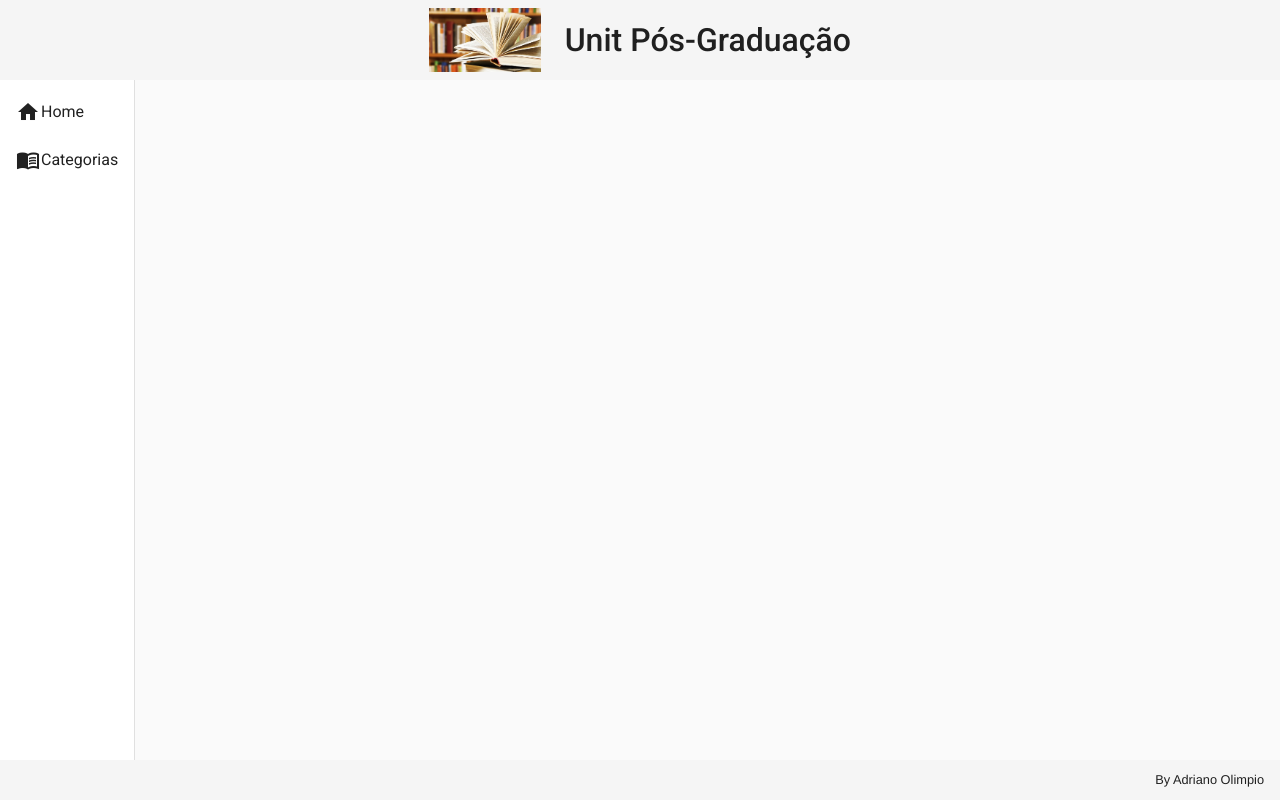
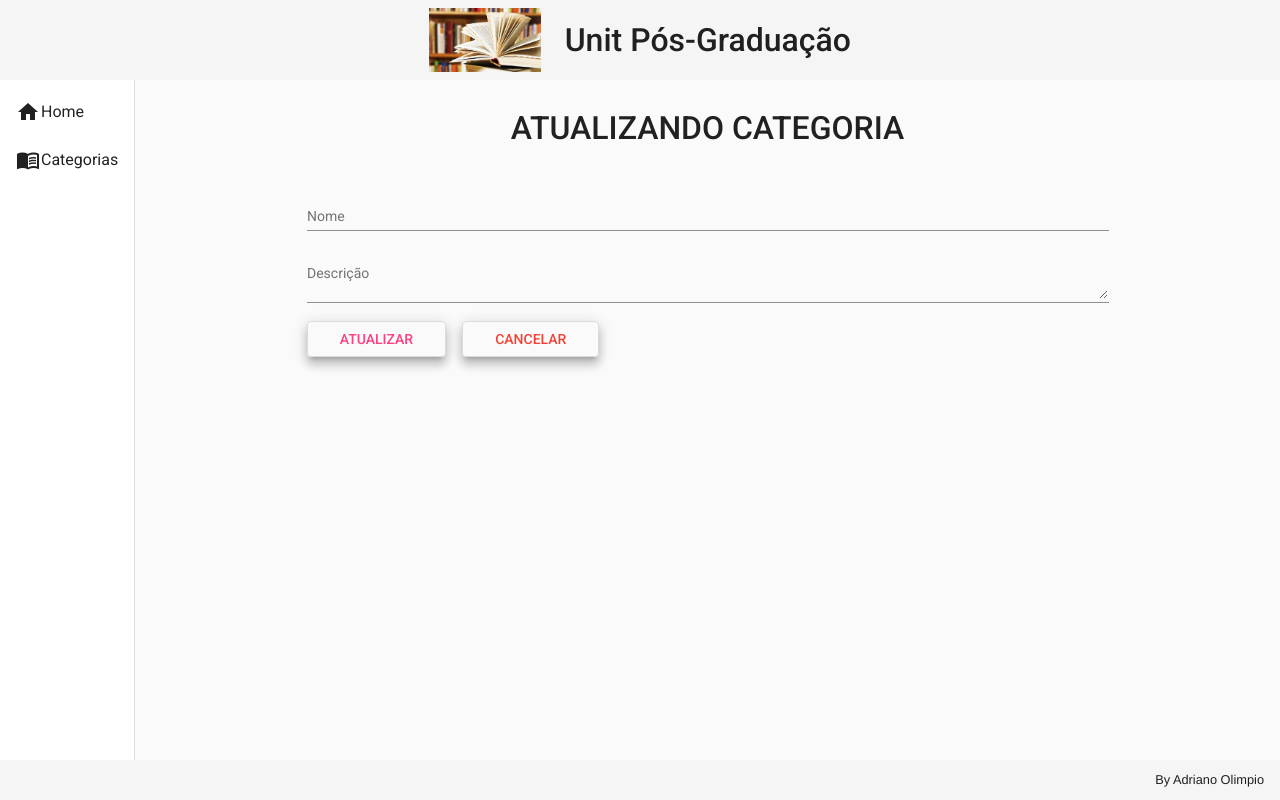
Before and after one commit to adriano-devPOO/recunit-front, an Angular app: page /categorias/update/1 in a window 1280 px wide. Before the commit this address led to /. Built offline with nearby package versions, Linux system fonts and the light colour scheme; no server answers.

Commit message:
Implementação update da categoria

```diff
--- a/src/app/app-routing.module.ts
+++ b/src/app/app-routing.module.ts
@@ -3,6 +3,7 @@
 import { CategoriaCreateComponent } from './components/views/categoria/categoria-create/categoria-create.component';
 import { CategoriaDeleteComponent } from './components/views/categoria/categoria-delete/categoria-delete.component';
 import { CategoriaReadComponent } from './components/views/categoria/categoria-read/categoria-read.component';
+import { CategoriaUpdateComponent } from './components/views/categoria/categoria-update/categoria-update.component';
 import { HomeComponent } from './components/views/home/home.component';
 
 const routes: Routes = [
@@ -21,6 +22,10 @@
   {
     path: 'categorias/delete/:id',
     component: CategoriaDeleteComponent
+  },
+  {
+    path: 'categorias/update/:id',
+    component: CategoriaUpdateComponent
   }
 ];
 
--- a/src/app/app.module.ts
+++ b/src/app/app.module.ts
@@ -22,6 +22,7 @@
 import {MatFormFieldModule} from '@angular/material/form-field';
 import {MatSnackBarModule} from '@angular/material/snack-bar';
 import { CategoriaDeleteComponent } from './components/views/categoria/categoria-delete/categoria-delete.component';
+import { CategoriaUpdateComponent } from './components/views/categoria/categoria-update/categoria-update.component';
 
 @NgModule({
   declarations: [
@@ -32,7 +33,8 @@
     HomeComponent,
     CategoriaReadComponent,
     CategoriaCreateComponent,
-    CategoriaDeleteComponent
+    CategoriaDeleteComponent,
+    CategoriaUpdateComponent
   ],
   imports: [
     BrowserModule,
--- a/src/app/components/views/categoria/categoria-read/categoria-read.component.html
+++ b/src/app/components/views/categoria/categoria-read/categoria-read.component.html
@@ -40,7 +40,7 @@
         <ng-container matColumnDef="acoes">
           <th class="mat-header" mat-header-cell *matHeaderCellDef> AÇÕES </th>
           <td mat-cell *matCellDef="let row">
-            <a class="edit" href="#">
+            <a class="edit" routerLink="update/{{row.id}}">
               <i class="material-icons">edit</i>
             </a>
             <a class="delete" routerLink="delete/{{row.id}}">
--- /dev/null
+++ b/src/app/components/views/categoria/categoria-update/categoria-update.component.css
@@ -0,0 +1,26 @@
+form{
+    text-align: center;
+    width: 70%;
+    margin: 2rem auto 0 auto;
+}
+
+h1{
+    font-size: 2rem;
+    font-weight: 500;
+    margin-bottom: 3rem;
+}
+
+.form{
+    width: 100%;
+}
+
+.buttons{
+    width: 100%;
+    text-align: start;
+}
+
+button{
+    margin-right: 1rem;
+    padding-right: 2rem;
+    padding-left: 2rem;
+}
--- /dev/null
+++ b/src/app/components/views/categoria/categoria-update/categoria-update.component.html
@@ -0,0 +1,18 @@
+<form>
+    <h1>ATUALIZANDO CATEGORIA</h1>
+
+    <mat-form-field class="form">
+        <mat-label>Nome</mat-label>
+        <input matInput [(ngModel)]="categoria.nome" type="text" name="nome" placeholder="Ex. Computação">
+    </mat-form-field>
+    <mat-form-field class="form">
+        <mat-label>Descrição</mat-label>
+        <textarea matInput [(ngModel)]="categoria.descricao" type="text" name="descricao" placeholder="Ex. Livro de computação"></textarea>
+    </mat-form-field>
+
+    <div class="buttons">
+        <button  (click)="update()" class="mat-elevation-z8" mat-stroked-button color="accent">ATUALIZAR</button>
+        <button  (click)="cancel()" class="mat-elevation-z8" mat-stroked-button color="warn">CANCELAR</button>
+    </div>
+
+</form>
--- /dev/null
+++ b/src/app/components/views/categoria/categoria-update/categoria-update.component.ts
@@ -0,0 +1,51 @@
+import { Component, OnInit } from '@angular/core';
+import { ActivatedRoute, Router } from '@angular/router';
+import { Categoria } from '../categoria.model';
+import { CategoriaService } from '../categoria.service';
+
+@Component({
+  selector: 'app-categoria-update',
+  templateUrl: './categoria-update.component.html',
+  styleUrls: ['./categoria-update.component.css']
+})
+export class CategoriaUpdateComponent implements OnInit {
+
+  categoria: Categoria = {
+    id: '',
+    nome: '',
+    descricao: ''
+  }
+
+  constructor(
+    private service: CategoriaService,
+    private route: ActivatedRoute,
+    private router: Router
+    ) { }
+
+  ngOnInit(): void {
+    this.categoria.id = this.route.snapshot.paramMap.get('id')!
+    this.findById()
+  }
+
+  findById(): void{
+    this.service.findById(this.categoria.id!).subscribe((resposta) => {
+      this.categoria.nome = resposta.nome
+      this.categoria.descricao = resposta.descricao
+      console.log(resposta)
+    })
+  }
+
+  update(): void{
+    this.service.update(this.categoria).subscribe((resposta) =>{
+      this.router.navigate(['categorias'])
+      this.service.mensagem('Categoria atualizada com sucesso!')
+    }, err => {
+      this.service.mensagem('Validar o preenchimento de todos os campos!')
+    })
+  }
+
+  cancel(): void{
+    this.router.navigate(['categorias'])
+  }
+
+}
--- a/src/app/components/views/categoria/categoria.service.ts
+++ b/src/app/components/views/categoria/categoria.service.ts
@@ -33,6 +33,10 @@
     return this.http.delete<void>('https://recup-pos-unit.herokuapp.com/categorias/' + id)
   }
 
+  update(categoria: Categoria): Observable<void>{
+    return this.http.put<void>('https://recup-pos-unit.herokuapp.com/categorias/' + categoria.id, categoria)
+  }
+
   mensagem(str: String): void{
     this._snack.open(`${str}`, 'OK', {
       horizontalPosition: 'end',
```
